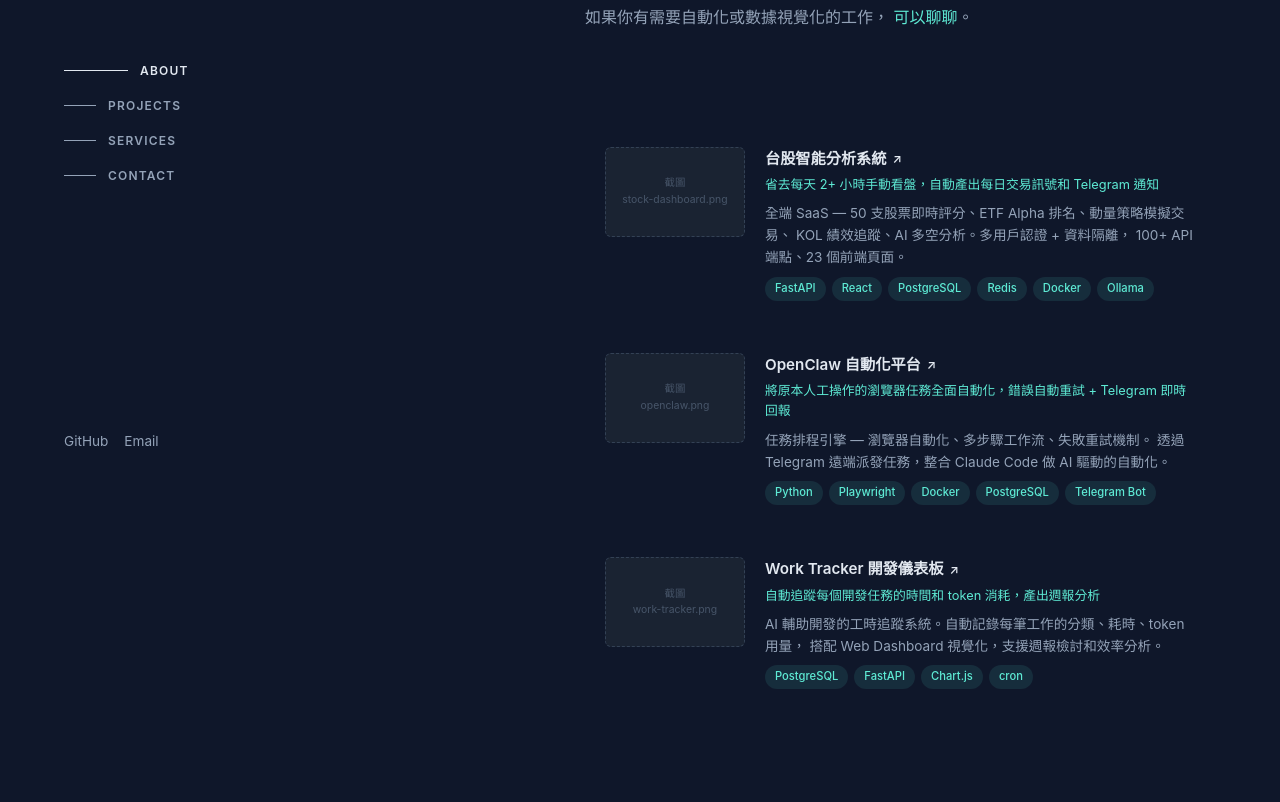
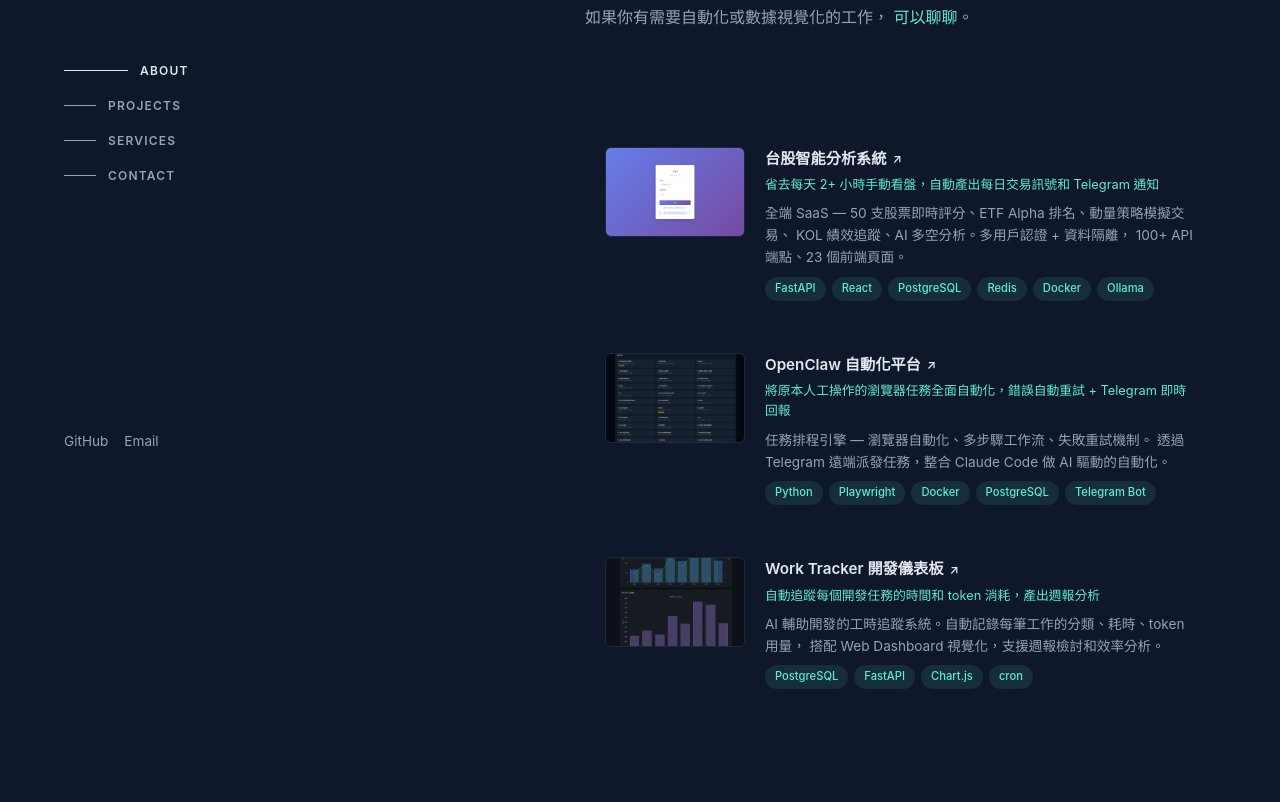
Before and after one commit to bottlerex/portfolio, a plain HTML site: page index.html in a window 1280 px wide. Shown: the part 251-1053 px from the top of the page. Drawn offline with Linux system fonts and the light colour scheme.

Commit message:
Add project screenshots and update HTML references

```diff
--- a/index.html
+++ b/index.html
@@ -306,8 +306,7 @@
 
           <!-- Project 1 -->
           <div class="project">
-            <!-- 替換: <img src="screenshots/stock-dashboard.png" class="project-img" alt="台股系統"> -->
-            <div class="project-img-placeholder">截圖<br>stock-dashboard.png</div>
+            <img src="screenshots/taiwan-stock-frontend-2026-03-20T12-20-35-133Z.png" class="project-img" alt="台股智能分析系統">
             <div>
               <div class="project-title">
                 台股智能分析系統
@@ -334,7 +333,7 @@
 
           <!-- Project 2 -->
           <div class="project">
-            <div class="project-img-placeholder">截圖<br>openclaw.png</div>
+            <img src="screenshots/rex-ai-dashboard-2026-03-20T12-20-28-508Z.png" class="project-img" alt="Rex AI Dashboard">
             <div>
               <div class="project-title">
                 OpenClaw 自動化平台
@@ -359,7 +358,7 @@
 
           <!-- Project 3 -->
           <div class="project">
-            <div class="project-img-placeholder">截圖<br>work-tracker.png</div>
+            <img src="screenshots/work-tracker-dashboard-2026-03-20T12-20-23-074Z.png" class="project-img" alt="Work Tracker Dashboard">
             <div>
               <div class="project-title">
                 Work Tracker 開發儀表板
```
Also changed, not shown: screenshots/rex-ai-dashboard-2026-03-20T12-20-28-508Z.png (added), screenshots/taiwan-stock-frontend-2026-03-20T12-20-35-133Z.png (added), screenshots/work-tracker-dashboard-2026-03-20T12-20-23-074Z.png (added).
